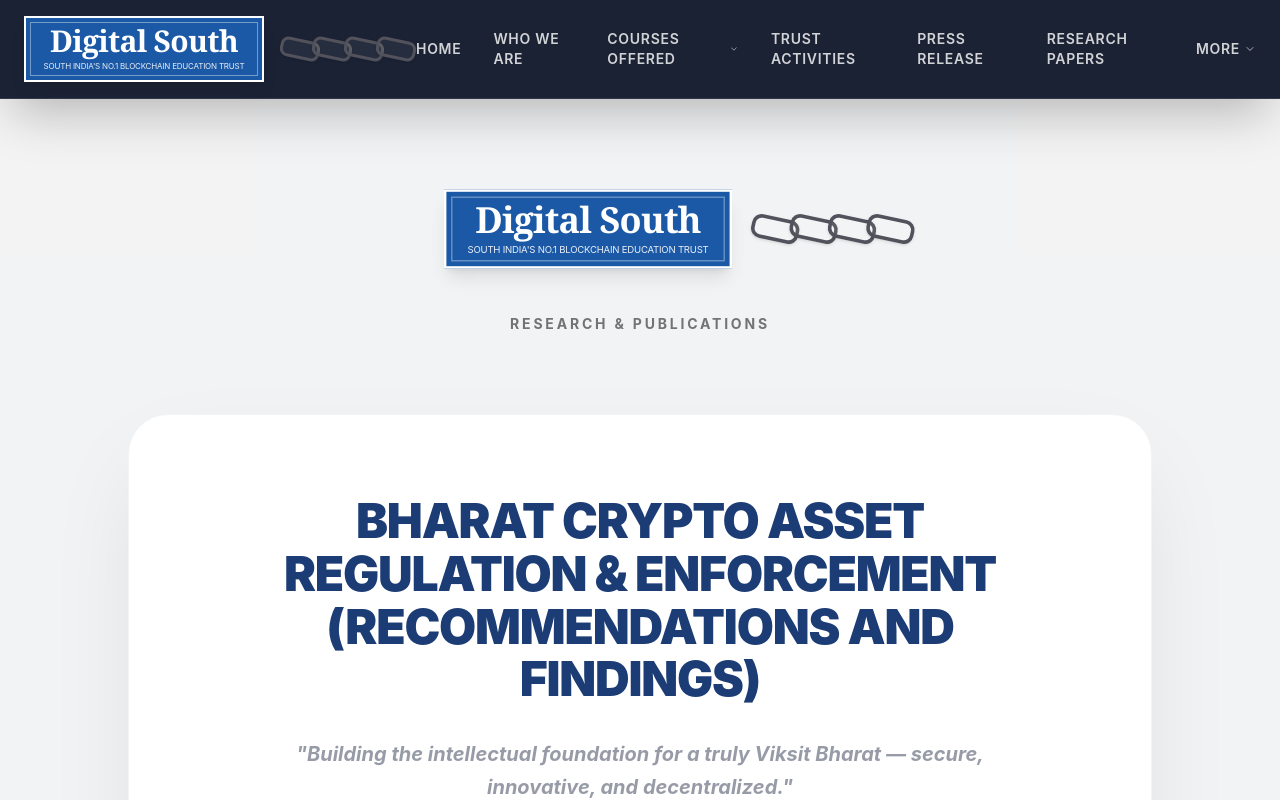
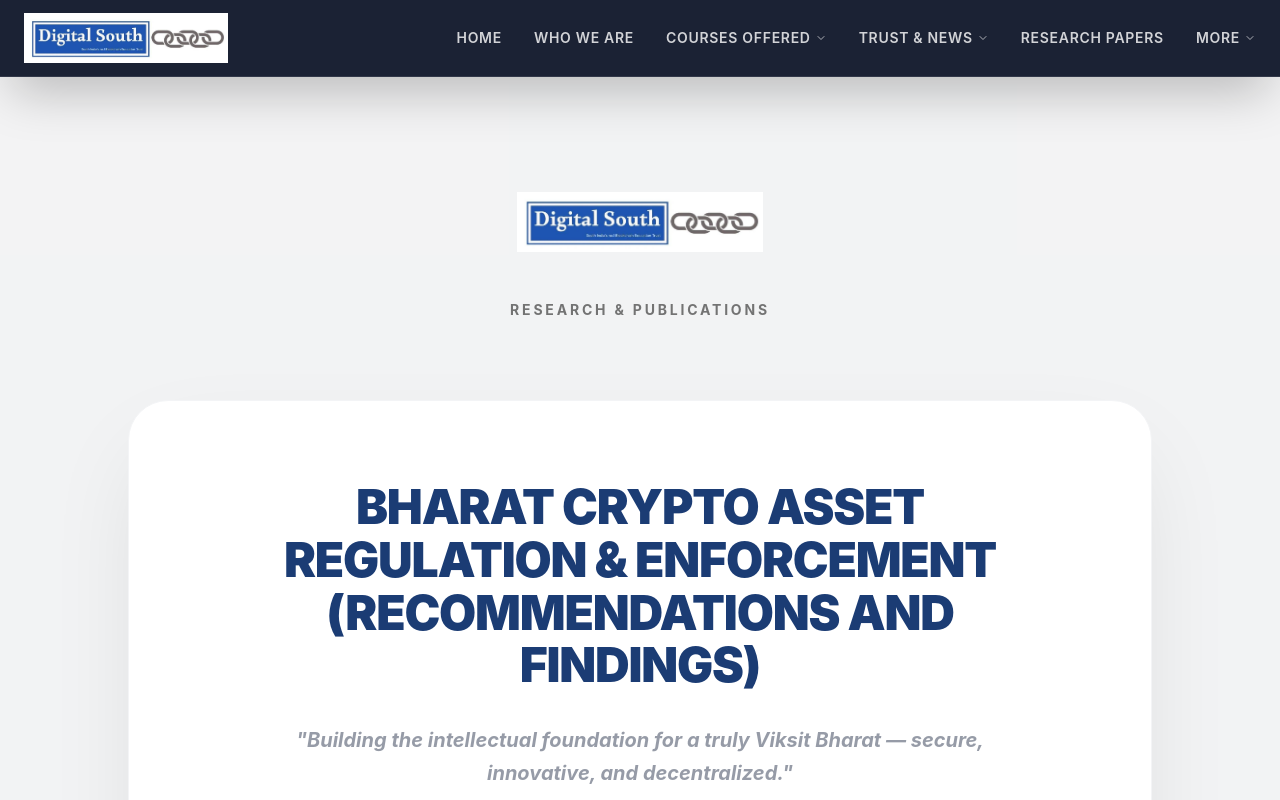
Before and after one commit to dasarisaideep30/digitalsouth_v2, a Next.js app: page /research in a window 1280 px wide. Shown: the top 800 px of the page. Built offline with nearby package versions, Linux system fonts and the light colour scheme.

Commit message:
Final polish: Floating globe, Navbar grouping, and layout fixes

```diff
--- a/src/app/press-release/page.tsx
+++ b/src/app/press-release/page.tsx
@@ -167,14 +167,14 @@ export default function PressReleasePage() {
   const handlePrev = () => setActiveIdx((prev) => (prev - 1 + PRESS_RELEASES.length) % PRESS_RELEASES.length);
 
   return (
-    <main className="min-h-screen bg-brand-blue/5">
+    <main className="min-h-screen bg-brand-blue/5 overflow-y-auto">
       <Navbar />
 
       <div className="pt-32 pb-48 container mx-auto px-6 max-w-6xl">
         {/* IBA Logo Header */}
         <header className="mb-20 text-center">
            <div className="inline-block mb-12">
-              <Logo scale={1.2} />
+              <Logo height={60} />
            </div>
            <h2 className="text-neutral-500 font-bold tracking-[0.2em] text-sm uppercase">Digital News Center</h2>
         </header>
--- a/src/app/research/page.tsx
+++ b/src/app/research/page.tsx
@@ -67,7 +67,7 @@ export default function ResearchPage() {
         {/* Header Branding */}
         <header className="mb-20 text-center">
            <div className="inline-block mb-12">
-              <Logo scale={1.2} />
+              <Logo height={60} />
            </div>
            <h2 className="text-neutral-500 font-bold tracking-[0.2em] text-sm uppercase">Research & Publications</h2>
         </header>
--- a/src/app/white-paper/page.tsx
+++ b/src/app/white-paper/page.tsx
@@ -23,7 +23,7 @@ export default function WhitePaperPage() {
         {/* Header Branding */}
         <header className="mb-20 text-center">
            <div className="inline-block mb-12">
-              <Logo scale={1.2} />
+              <Logo height={60} />
            </div>
            <h2 className="text-neutral-500 font-bold tracking-[0.2em] text-sm uppercase">Official White Paper</h2>
         </header>
--- a/src/components/ContactSection.tsx
+++ b/src/components/ContactSection.tsx
@@ -21,7 +21,7 @@ export default function ContactSection() {
           <div className="mb-16 lg:mb-0 w-full lg:w-1/2">
             {/* Logo area */}
             <div className="mb-10">
-              <Logo scale={1.2} />
+              <Logo height={60} />
             </div>
 
             <div className="space-y-4 text-2xl font-bold mb-12">
--- a/src/components/Hero.tsx
+++ b/src/components/Hero.tsx
@@ -138,6 +138,17 @@ export default function Hero() {
                   <div className="text-base font-bold text-black dark:text-white">Web3 Leader</div>
                 </div>
               </motion.div>
+
+              {/* Floating Globe Widget - Right Corner */}
+              <motion.div
+                animate={{ y: [-10, 10, -10] }}
+                transition={{ duration: 4, repeat: Infinity, ease: "easeInOut" }}
+                className="absolute top-1/2 -right-12 lg:-right-20 bg-white dark:bg-black/90 backdrop-blur-2xl p-4 rounded-2xl shadow-2xl border border-white/10 z-30"
+              >
+                <div className="w-14 h-14 rounded-xl bg-brand-blue flex items-center justify-center text-white shadow-lg">
+                  <Globe className="w-8 h-8 animate-spin-slow" />
+                </div>
+              </motion.div>
             </motion.div>
           </div>
 
--- a/src/components/Logo.tsx
+++ b/src/components/Logo.tsx
@@ -1,37 +1,27 @@
 import React from 'react';
 import { cn } from '@/lib/utils';
+import Image from 'next/image';
 
 interface LogoProps {
   className?: string;
-  variant?: 'white' | 'blue' | 'black' | 'original';
-  scale?: number;
+  variant?: 'white' | 'original';
+  height?: number;
 }
 
-export default function Logo({ className, variant = 'original', scale = 1 }: LogoProps) {
+export default function Logo({ className, variant = 'original', height = 50 }: LogoProps) {
   return (
     <div
-      className={cn("flex items-center gap-4 py-1", className)}
-      style={{ transform: `scale(${scale})`, transformOrigin: 'left center' }}
+      className={cn("flex items-center select-none", className)}
     >
-      {/* The Blue Box Logo Part */}
-      <div className="relative bg-[#1b59a6] p-1 border-2 border-white flex flex-col justify-center items-center px-4 py-2 min-w-[200px] md:min-w-[240px] shadow-lg">
-        {/* Inner white border effect */}
-        <div className="absolute inset-1 border border-white pointer-events-none opacity-40" />
-
-        <h1 className="text-white font-serif text-2xl md:text-3xl font-bold leading-none tracking-tight">
-          Digital South
-        </h1>
-        <p className="text-white text-[7px] md:text-[8px] font-sans font-normal uppercase tracking-tight mt-1 opacity-90 whitespace-nowrap">
-          South India's no.1 Blockchain Education Trust
-        </p>
-      </div>
-
-      {/* The Chain Links */}
-      <div className="flex items-center -space-x-1.5 md:-space-x-2">
-        {[1, 2, 3, 4].map((i) => (
-          <div key={i} className="relative w-8 h-4 md:w-10 md:h-5 border-[2px] md:border-[3px] border-zinc-600 rounded-lg flex-shrink-0 bg-transparent rotate-12 bg-white/5 shadow-sm" />
-        ))}
-      </div>
+      <Image
+        src="/logo.jpeg"
+        alt="Digital South Logo"
+        width={300}
+        height={height * 1.5}
+        priority
+        style={{ height: `${height}px`, width: 'auto' }}
+        className="object-contain"
+      />
     </div>
   );
 }
--- a/src/components/Navbar.tsx
+++ b/src/components/Navbar.tsx
@@ -20,8 +20,15 @@ const navItems = [
       { name: 'DIPLOMA IN BLOCKCHAIN', href: 'https://portfoliobygraphiaura.my.canva.site/diploma-in-blockchain-technology-in-distance-education-webpage' }
     ]
   },
-  { name: 'TRUST ACTIVITIES', href: '/trust-activities', hasDropdown: false },
-  { name: 'PRESS RELEASE', href: '/press-release', hasDropdown: false },
+  {
+    name: 'TRUST & NEWS',
+    href: '#',
+    hasDropdown: true,
+    dropdownItems: [
+      { name: 'TRUST ACTIVITIES', href: '/trust-activities' },
+      { name: 'PRESS RELEASE', href: '/press-release' }
+    ]
+  },
   { name: 'RESEARCH PAPERS', href: '/research', hasDropdown: false },
   {
     name: 'MORE',
--- a/src/components/who-we-are/WhoWeAreHero.tsx
+++ b/src/components/who-we-are/WhoWeAreHero.tsx
@@ -45,9 +45,9 @@ export default function WhoWeAreHero() {
           <div className="absolute right-0 top-0 w-64 h-full bg-brand-blue/5 -skew-x-12 transform translate-x-32" />
 
           <div className="relative z-10">
-             <div className="flex justify-center mb-4">
-                <Logo scale={2.5} className="!transform-origin-center" />
-             </div>
+              <div className="flex justify-center mb-6">
+                 <Logo height={120} />
+              </div>
              <p className="text-xl md:text-2xl font-bold text-brand-blue/80 max-w-2xl mx-auto leading-tight italic">
                To Make India the Blockchain Talent Capital of the World
              </p>
```
Also changed, not shown: public/logo.jpeg (added).
